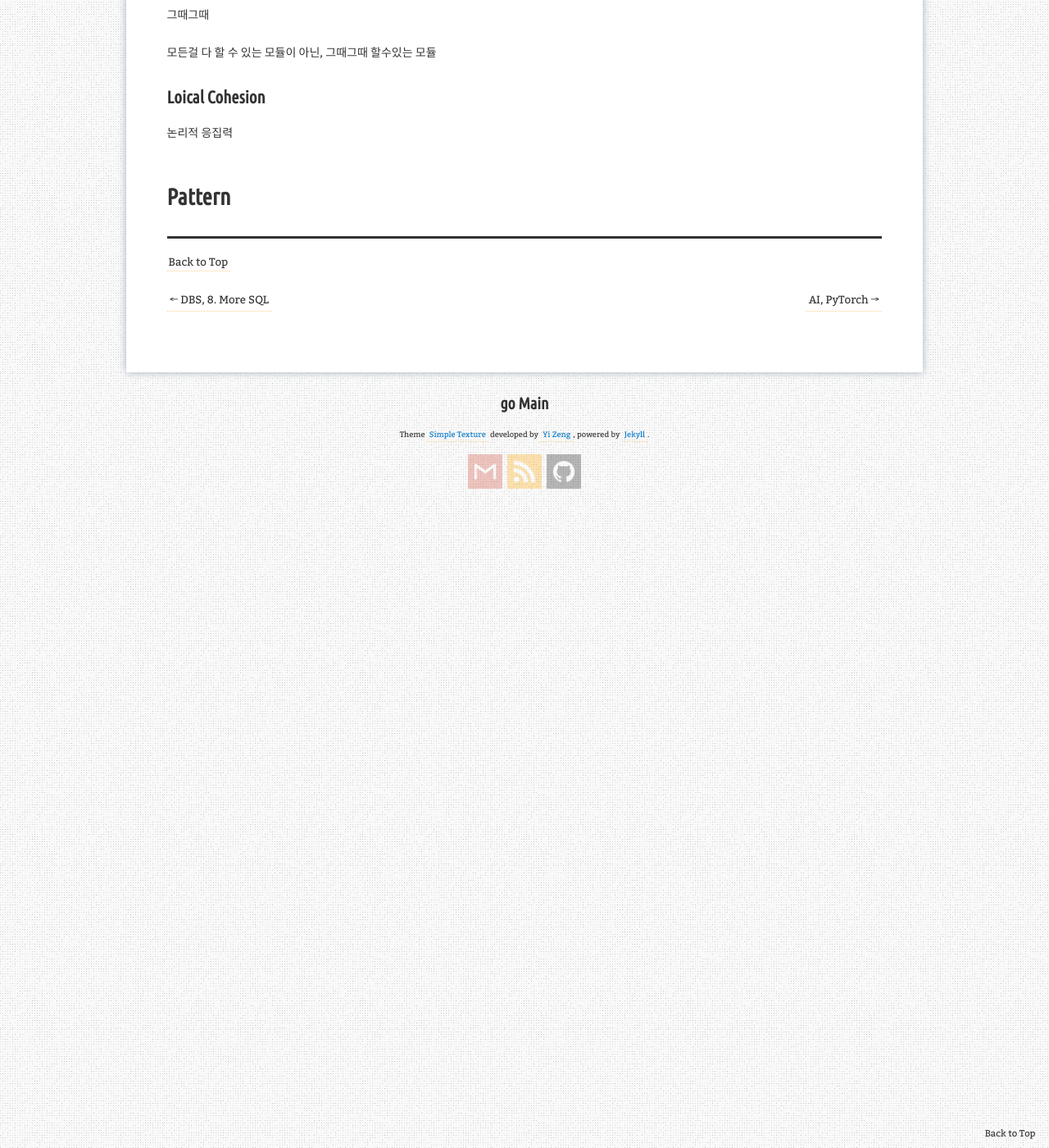
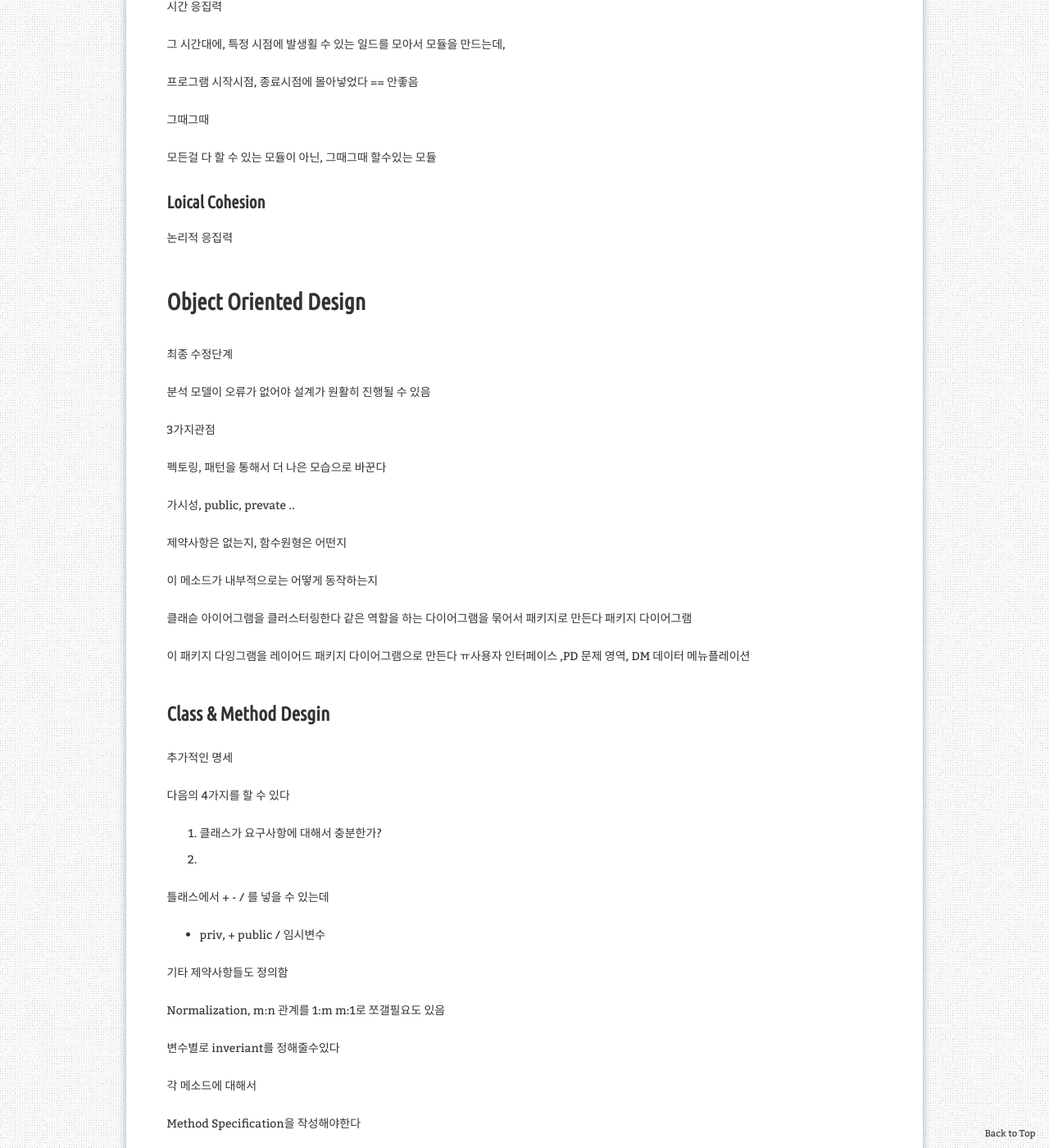
Before and after one commit to aristohyun/aristohyun.github.io, a Jekyll site: the page built from _posts/2021-11-08-SE_07.md, in a window 1280 px wide and 1400 px high, scrolled down 5745 px. Shown: the whole window at 82% size. Built offline with Jekyll 4.4.1, drawn with Linux system fonts in a browser that asks for light colours; comment, search, counter and statistics services are not loaded; some of the changed text lies outside the part shown.

Commit message:
Update 2021-11-08-SE_07.md

```diff
--- a/_posts/2021-11-08-SE_07.md
+++ b/_posts/2021-11-08-SE_07.md
@@ -230,7 +230,65 @@ Assemply
 논리적 응집력
 
 
+# Object Oriented Design
+
+최종 수정단계
+
+분석 모델이 오류가 없어야 설계가 원활히 진행될 수 있음
+
+3가지관점
+
+펙토링, 패턴을 통해서 더 나은 모습으로 바꾼다
+
+가시성, public, prevate ..
+
+제약사항은 없는지, 함수원형은 어떤지
+
+이 메소드가 내부적으로는 어떻게 동작하는지
+
+클래슫 아이어그램을 클러스터링한다
+같은 역할을 하는 다이어그램을 묶어서
+패키지로 만든다
+패키지 다이어그램
+
+이 패키지 다잉그램을 레이어드 패키지 다이어그램으로 만든다
+ㅠ사용자 인터페이스 ,PD 문제 영역, DM 데이터 메뉴플레이션
+
+
+## Class & Method Desgin
+
+추가적인 명세
+
+다음의 4가지를 할 수 있다
+
+1. 클래스가 요구사항에 대해서 충분한가?
+2.
+
+틀래스에서 + - / 를 넣을 수 있는데
+- priv, + public / 임시변수
+
+기타 제약사항들도 정의함
+
+Normalization, m:n 관계를 1:m m:1로 쪼갤필요도 있음
+
+변수별로 inveriant를 정해줄수있다
+
+각 메소드에 대해서
+
+Method Specification을 작성해야한다
+
+Pre COndition 전제조건, 함수실행을 위한 조건
+
+
+## Architenture Design
+
+점선 : 의존성, 디펜던시 관계
+A is dependent B, A는 B에 의존적이다
+
+B가 수정되면 A도 수정되어야 한다
 
 
 
-# Pattern
+## Layering Design
+
+## Physical Architecturing
```
